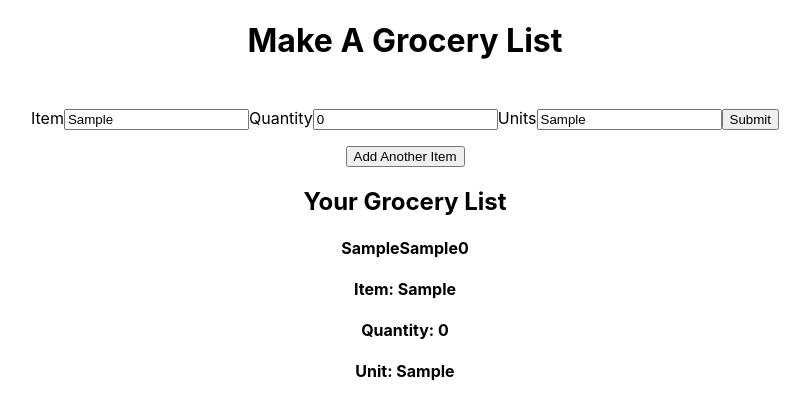
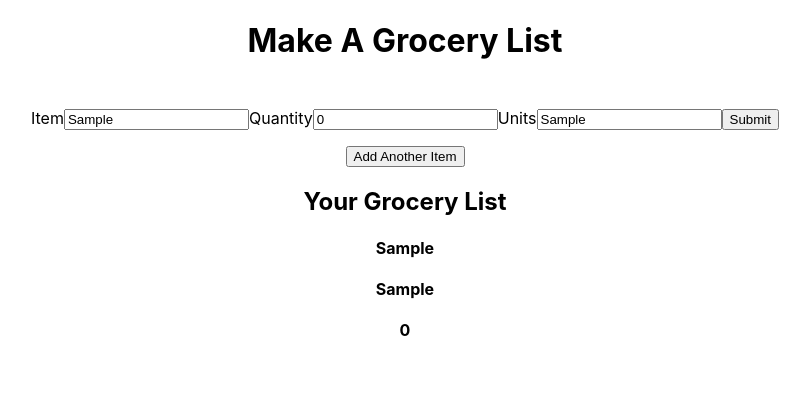
Before and after one commit to Sinuhem23/Groceries_With_React, a React (Create React App) app: page / in a window 1280 px wide. Both pictures are taken after typing "Sample", "Sample" into the empty fields and a click on the button "Submit". Shown: the top 418 px of the page, without its empty margins (235-1045 px from the left). Built offline with nearby package versions, Linux system fonts and the light colour scheme; the HTML template or start-up script is replaced by a standard one.

Commit message:
able to add more groceries and disaplying

```diff
--- a/src/groceries.js
+++ b/src/groceries.js
@@ -10,6 +10,7 @@ export class Groceries extends Component {
     item: '',
     units: '',
     quantity: 0,
+    groceryMap: [],
     isPurchased: false,
   };
   handleChange = (e) => {
@@ -40,11 +41,13 @@ export class Groceries extends Component {
   // Make inputs so that new items can be added
   inputs = () => {
     console.log('here');
+
     this.setState({
       item: '',
       units: '',
       quantity: 0,
     });
+    // }
   };
 
   render() {
@@ -95,13 +98,15 @@ export class Groceries extends Component {
         <div>
           <h2>Your Grocery List</h2>
 
-          {/* Need a Map to iterate */}
-          <h4>{this.state.groceries}</h4>
+          {/* Map to iterate */}
+          {this.state.groceries.map((groceries) => (
+            <h4>{groceries} </h4>
+          ))}
 
-          <h4>Item: {this.state.groceries[0]}</h4>
+          {/* <h4>Item: {this.state.groceries[0]}</h4>
           <h4>Quantity: {this.state.groceries[2]}</h4>
 
-          <h4>Unit: {this.state.groceries[1]}</h4>
+          <h4>Unit: {this.state.groceries[1]}</h4> */}
         </div>
 
         {/* <button onClick={() => this.inputs()}>Input a grocery</button>
```
